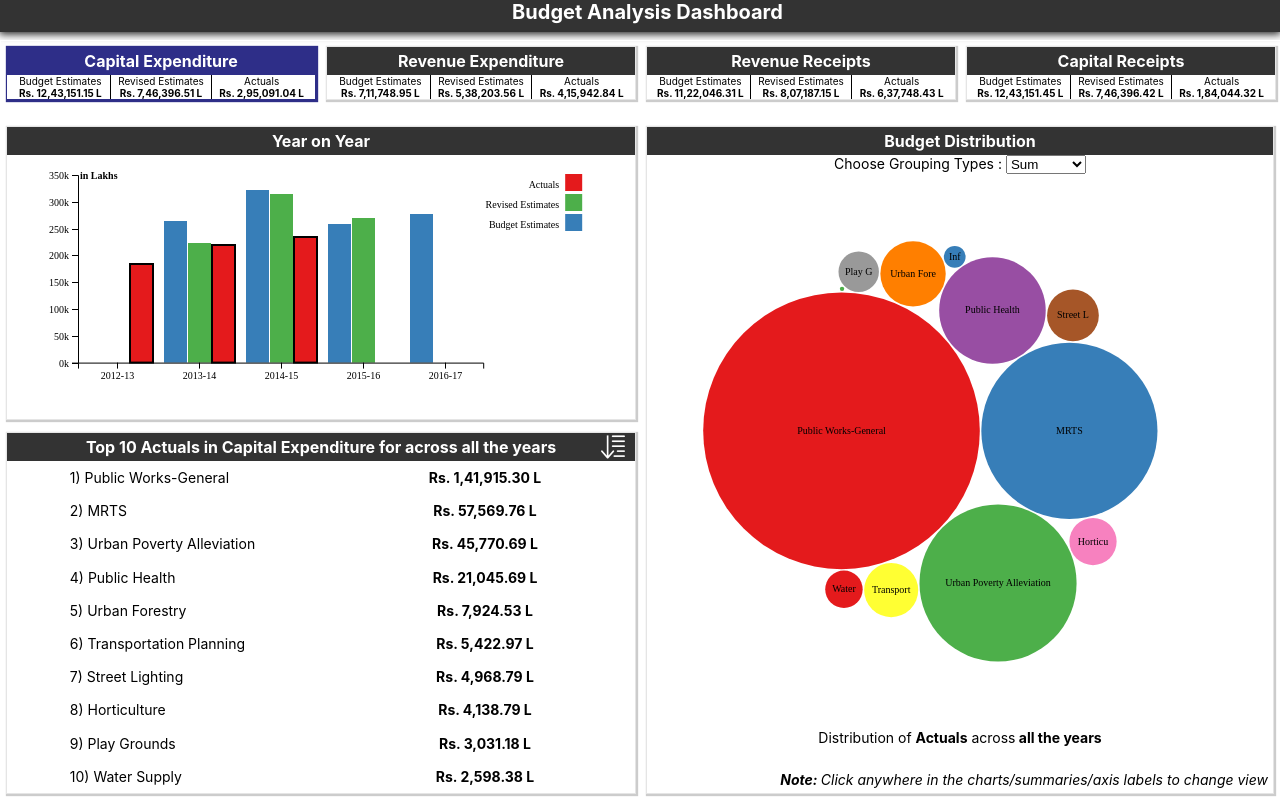
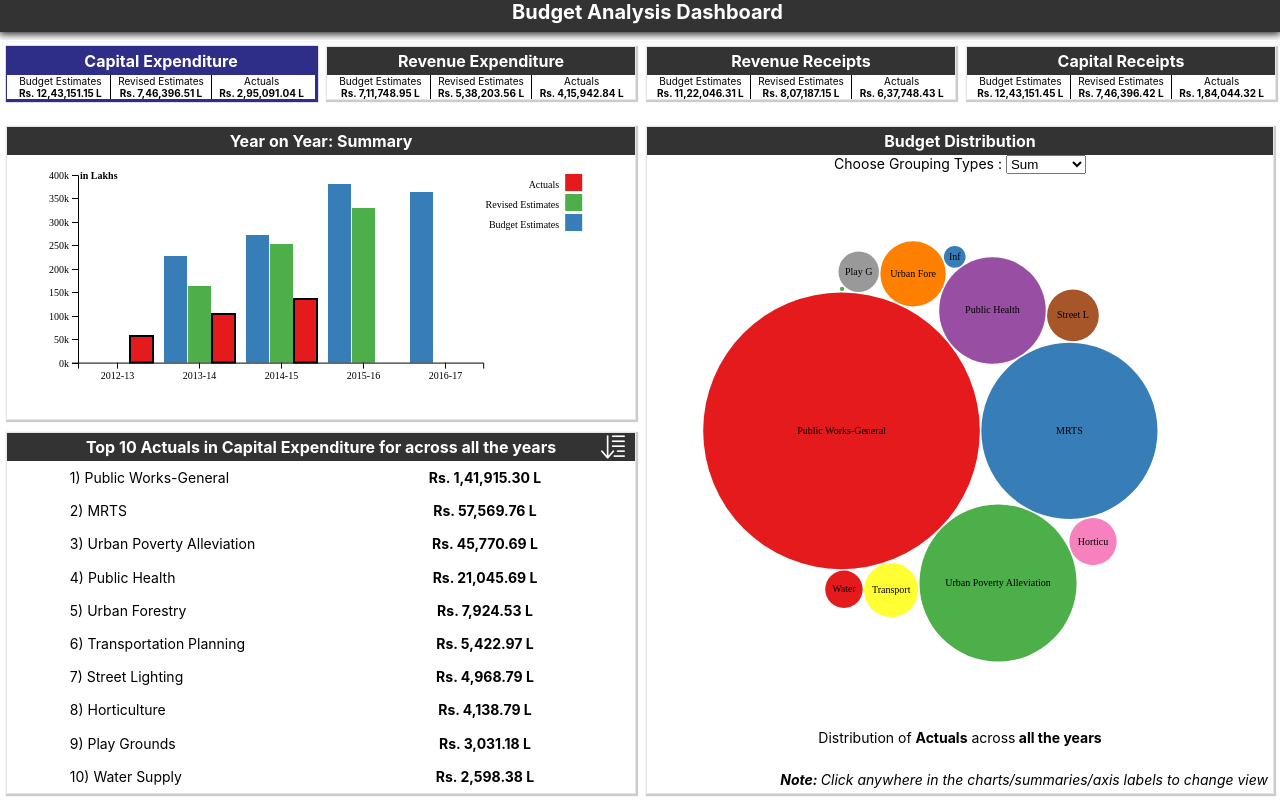
Before and after one commit to mridulmeh/budget-analysis-dashboard, a React (Create React App) app: page / in a window 1280 px wide. Built offline with nearby package versions, Linux system fonts and the light colour scheme; a web font is replaced by a local one.

Commit message:
Fixed Budget YOY Update

```diff
--- a/src/components/bar-chart/helper.js
+++ b/src/components/bar-chart/helper.js
@@ -58,12 +58,13 @@ const createBars = (data, mountPoint, x0Scale, events, selectedPoint) => {
 
 	const rectGroup = makeElement(rectGroupContainer, 'g', d => [d], 'bar-group');
 
-	const rect = makeElement(rectGroup, 'rect', (d) =>
-		Object.keys(data[d]).map(key => ({
+	const rect = makeElement(rectGroup, 'rect', (d) => {
+
+		return	Object.keys(data[d]).map(key => ({
 			key: key,
-			value: data[d][key]
+			value: +data[d][key]
 		})
-		), 'bar')
+		) ; }, 'bar')
 		.classed('selected', (d) => {
 			return	d.key === selectedPoint.bar ? true : false;
 		});
@@ -143,7 +144,9 @@ export const createBarChart = (mountPoint, data, sequence, events = {}, selected
 	const rect = createBars(data, g, x0, events, selectedPoint);
 
 	rect.attr("x", function (d) { return x1(d.key); })
-	  .attr("y", function (d) { return y(d.value); })
+	  .attr("y", function (d) {
+		   return y(+d.value);
+		 })
 	  .attr("width", x1.bandwidth())
 	  .attr("height", function (d) {
 		  return height - y(d.value);
--- a/src/components/bar-chart/index.js
+++ b/src/components/bar-chart/index.js
@@ -28,6 +28,7 @@ class BarChart extends React.Component {
 		} = this.props;
 
 		if(data && Object.keys(data).length){
+
 			createBarChart(this.node, data, sequence, events, selectedPoint);
 		}
 	}
--- a/src/containers/budget-dist/index.js
+++ b/src/containers/budget-dist/index.js
@@ -39,7 +39,6 @@ class BudgetDistribution extends React.Component {
 		const hierarchyPos = hierarchy.indexOf(deepDiveView.name) + 1;
 		const name = hierarchyPos === hierarchy.length ? hierarchy[hierarchyPos - 1] : hierarchy[hierarchyPos];
 
-		debugger;
 		if(dataset){
 			const { data: processedData, hasDataFlag } = procesDataForBubble(dataset, name, size, groupFn);
 			nestedData = hasDataFlag === 0 ? { values: [] } : { key: 'data', values: processedData };
--- a/src/containers/budget-yoy/index.js
+++ b/src/containers/budget-yoy/index.js
@@ -1,14 +1,13 @@
 import React from 'react';
 import './budget-yoy.css';
 import { BarChart, Card } from '../../components';
-import { separateDataKeys } from '../../utils';
+import { separateDataKeys, camelCaseToWords } from '../../utils';
 import { sequence } from '../../enums';
 
 class BudgetYOY extends React.Component {
 	constructor (props) {
 		super(props);
 		this.state = {
-			view: 'Revenue Receipts',
 			dataPresent: false
 		};
 	}
@@ -27,6 +26,7 @@ class BudgetYOY extends React.Component {
 		});
 
 		state.mappedData = mappedData;
+
 		state.allTypes = allTypes;
 
 		state.dataPresent = (dataset && dataset.length) ? true : false;
@@ -37,26 +37,28 @@ class BudgetYOY extends React.Component {
 		let barData = {};
 		const {
 			mappedData,
-			view,
 			dataPresent
 		} = this.state;
 		const {
+			view,
 			estimateView,
 			yearView,
 			onYearChage,
 			onEstimateChange
 		} = this.props;
+		const {
+			financialView,
+			deepDiveView
+		} = view;
 
-		const currData = mappedData[view];
+		const currData = mappedData[camelCaseToWords(financialView).trim()];
 
 		if(dataPresent){
 			barData = separateDataKeys(currData);
+
 		}
 
-		return (
-			<div className = "budget-yoy budget-analysis-section">
-				<Card header= "Year on Year"
-					body = {(<BarChart
+		const bodyHtml = (<BarChart
 			selectedPoint = {{
 				bar: estimateView,
 				xAxisTick: yearView
@@ -66,7 +68,12 @@ class BudgetYOY extends React.Component {
 				onBarClick: (datum) => onEstimateChange(datum.key)
 			}}
 			data = {barData}
-						sequence = {sequence}></BarChart>)}
+			sequence = {sequence}></BarChart>);
+
+		return (
+			<div className = "budget-yoy budget-analysis-section">
+				<Card header= {`Year on Year: ${deepDiveView.value ? deepDiveView.value : deepDiveView.name}`}
+					body = {bodyHtml}
 					classPrefix = "budget">
 				</Card>
 			</div>
--- a/src/containers/dashboard/data-loader.js
+++ b/src/containers/dashboard/data-loader.js
@@ -1,4 +1,4 @@
-import { separateDataKeys, removeSpaces } from "../../utils";
+import { separateDataKeys, removeSpaces, camelCaseToWords } from "../../utils";
 import { hierarchy, years } from "../../enums";
 
 const addDatumToExistingData = (prevDatum, datum) => {
@@ -56,8 +56,29 @@ export const getBudgetSummaryData = (allData = [], view) => {
 
 };
 
-export const getBudgetYOYDataData = (allData, view ) => {
-	return allData[view];
+export const getBudgetYOYDataData = (allData, view, deepDive) => {
+	const {
+		financialView,
+		deepDiveView
+	} = view;
+
+	if(deepDiveView.value.length){
+		const val = allData[financialView].reduce((t, n) => {
+
+			if(n[deepDiveView.name] === deepDiveView.value){
+				Object.keys(n).forEach(e => {
+					t[e] = t[e] || 0;
+					t[e] += +n[e];
+				});
+			}
+			return t;
+		}, {});
+		val.Particulars = camelCaseToWords(financialView).trim();
+		return [val];
+	} else {
+		return allData['BudgetSummaryStatement'];
+	}
+
 };
 
 export const getBudgetDistData = (allData, view ) => {
--- a/src/containers/dashboard/index.js
+++ b/src/containers/dashboard/index.js
@@ -17,7 +17,13 @@ class DashboardContainer extends React.Component {
 		this.state = {
 			dataPresent: false,
 			views: {
-				budgetYoy: 'BudgetSummaryStatement',
+				budgetYoy: {
+					financialView: 'CapitalExpenditure',
+					deepDiveView: {
+						name: 'Summary',
+						value: ''
+					}
+				},
 				budgetDist: {
 					financialView: 'CapitalExpenditure',
 					yearView: '',
@@ -121,6 +127,10 @@ class DashboardContainer extends React.Component {
 					budgetBreakdown
 				} = newView;
 
+				budgetYoy.deepDiveView = {
+					name: newHierarchy,
+					value
+				};
 				budgetDist.deepDiveView = {
 					name: newHierarchy,
 					value
@@ -209,6 +219,7 @@ class DashboardContainer extends React.Component {
 				budgetBreakdown
 			} = newView;
 
+			budgetYoy.financialView = metricChosen;
 			budgetBreakdown.financialView = metricChosen;
 			budgetSummary.financialView = metricChosen;
 			budgetDist.financialView = metricChosen;
@@ -239,7 +250,7 @@ class DashboardContainer extends React.Component {
 			budgetSummary
 		} = views;
 
-		const budgetYOYData = getBudgetYOYDataData(this.data, budgetYoy);
+		const budgetYOYData = getBudgetYOYDataData(this.data, budgetYoy, budgetDist.deepDiveView);
 
 		const budgetDistData = getBudgetDistData(this.data, budgetDist);
 
@@ -259,6 +270,8 @@ class DashboardContainer extends React.Component {
 					selected = {budgetSummary.financialView}></BudgetSummary>
 				<div className = "budget-analysis-section-left">
 					<BudgetYOY
+						view = {budgetYoy}
+						deepDive = {budgetDist.deepDiveView}
 						estimateView = {budgetDist.estimateView}
 						yearView = {budgetDist.yearView}
 						onYearChage = {(...params) => this.changeYearMetric(...params)}
--- a/src/utils/index.js
+++ b/src/utils/index.js
@@ -4,6 +4,7 @@ import CapitalExpenditure from './cleaned-data/Capital Expenditure.csv';
 import CapitalReceipts from './cleaned-data/Capital Receipts.csv';
 import RevenueExpenditure from './cleaned-data/Revenue Expenditure.csv';
 import RevenueReceipts from './cleaned-data/Revenue Receipts.csv';
+import { years } from '../enums';
 
 const datasets = [{
 	name: 'BudgetSummaryStatement',
@@ -54,7 +55,7 @@ export const separateDataKeys = (data) => {
 		const splitKey = key.trim().split(' ');
 		const yearKey = splitKey.shift();
 
-		if(splitKey.length > 0) {
+		if(splitKey.length > 0 && years.indexOf(yearKey) > -1) {
 			const joinedKey = splitKey.join(' ').trim();
 			barData[yearKey] = barData[yearKey] || {};
 			barData[yearKey][joinedKey] = data[key];
```
Lines whose indentation alone changed are shown as unchanged.
